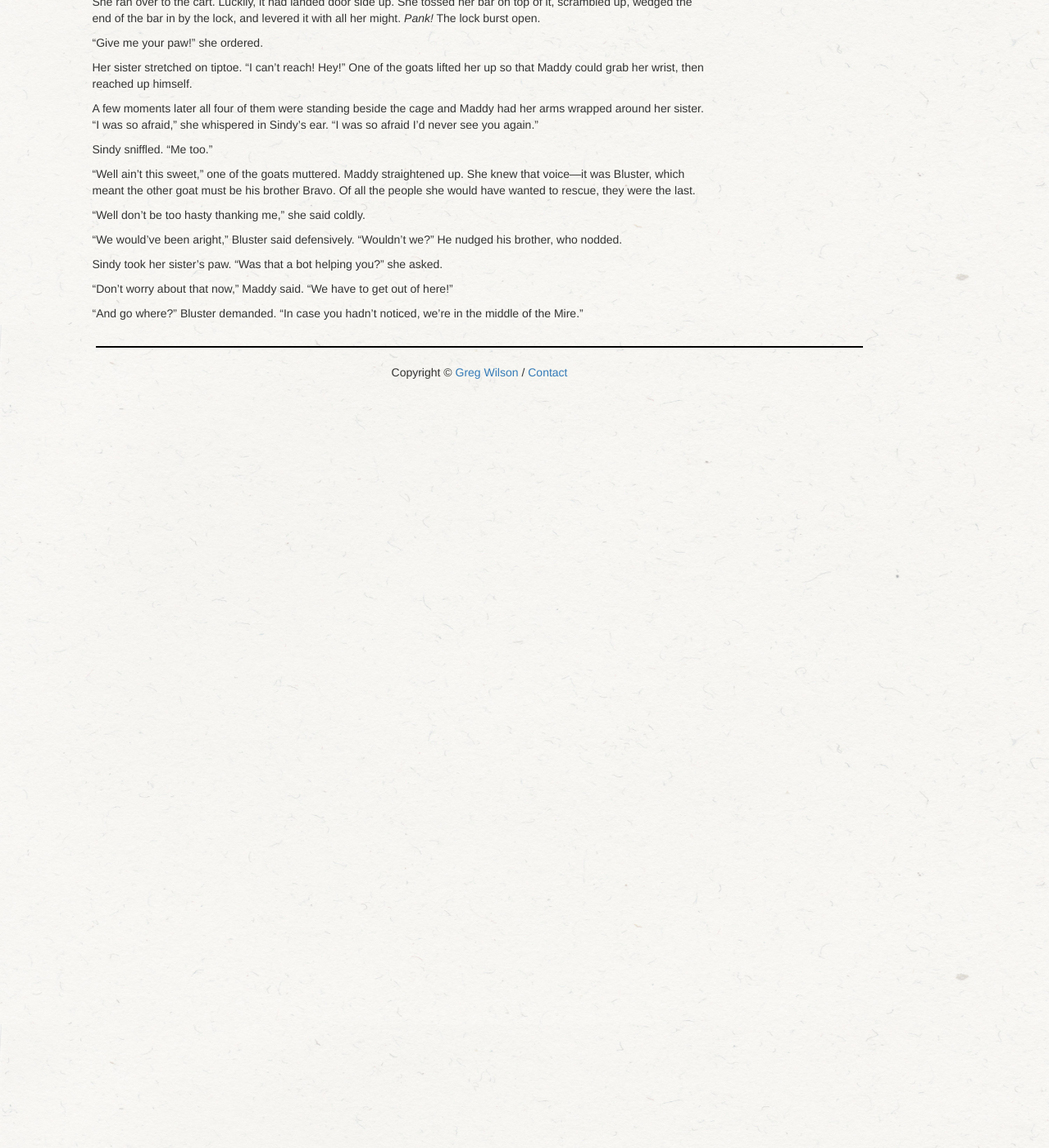
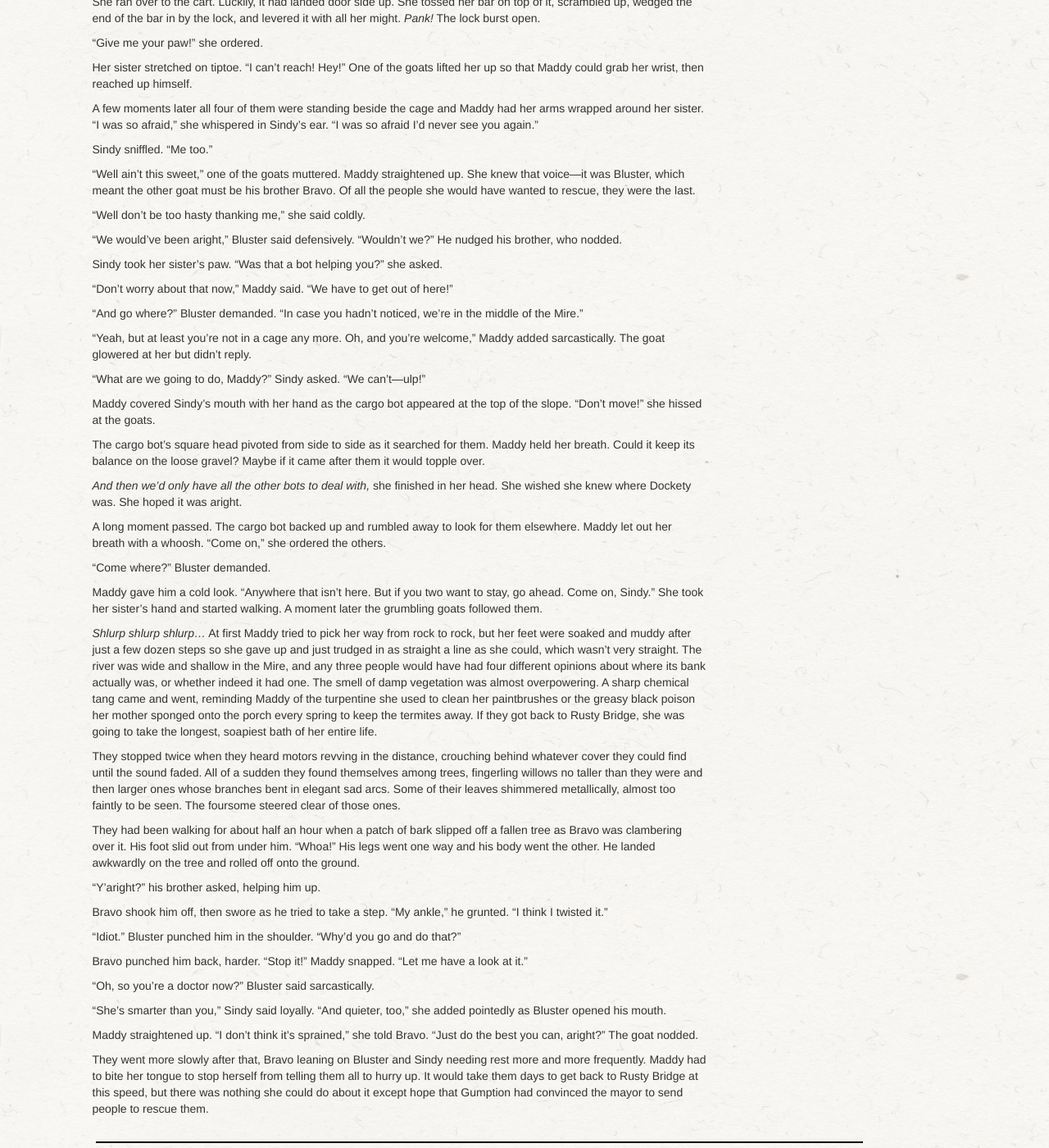
Before and after one commit to gvwilson/sensibleadventures, a Jekyll site: the page built from maddy-roo/maddy-roo.md, in a window 1280 px wide and 1400 px high, scrolled down 17524 px. Shown: the whole window at 82% size. Built offline with Jekyll 4.4.1, drawn with Linux system fonts in a browser that asks for light colours; nearby versions of some CDN libraries; library files that are not in the unit come from our copies; before the commit the page ends 17998 px from its top, so only the background shows below that.

Commit message:
+645 words

```diff
--- a/maddy-roo/maddy-roo.md
+++ b/maddy-roo/maddy-roo.md
@@ -1937,3 +1937,108 @@
 Bluster demanded.
 "In case you hadn't noticed,
 we're in the middle of the Mire."
+
+"Yeah, but at least you're not in a cage any more.
+Oh, and you're welcome,"
+Maddy added sarcastically.
+The goat glowered at her but didn't reply.
+
+"What are we going to do, Maddy?" Sindy asked.
+"We can't---ulp!"
+
+Maddy covered Sindy's mouth with her hand
+as the cargo bot appeared at the top of the slope.
+"Don't move!" she hissed at the goats.
+
+The cargo bot's square head pivoted from side to side as it searched for them.
+Maddy held her breath.
+Could it keep its balance on the loose gravel?
+Maybe if it came after them it would topple over.
+
+*And then we'd only have all the other bots to deal with,*
+she finished in her head.
+She wished she knew where Dockety was.
+She hoped it was aright.
+
+A long moment passed.
+The cargo bot backed up and rumbled away to look for them elsewhere.
+Maddy let out her breath with a whoosh.
+"Come on," she ordered the others.
+
+"Come where?" Bluster demanded.
+
+Maddy gave him a cold look.
+"Anywhere that isn't here.
+But if you two want to stay, go ahead.
+Come on, Sindy."
+She took her sister's hand and started walking.
+A moment later the grumbling goats followed them.
+
+*Shlurp shlurp shlurp...*
+At first Maddy tried to pick her way from rock to rock,
+but her feet were soaked and muddy after just a few dozen steps
+so she gave up and just trudged in as straight a line as she could,
+which wasn't very straight.
+The river was wide and shallow in the Mire,
+and any three people would have had four different opinions
+about where its bank actually was,
+or whether indeed it had one.
+The smell of damp vegetation was almost overpowering.
+A sharp chemical tang came and went,
+reminding Maddy of the turpentine she used to clean her paintbrushes
+or the greasy black poison her mother sponged onto the porch every spring
+to keep the termites away.
+If they got back to Rusty Bridge,
+she was going to take the longest, soapiest bath of her entire life.
+
+They stopped twice when they heard motors revving in the distance,
+crouching behind whatever cover they could find until the sound faded.
+All of a sudden they found themselves among trees,
+fingerling willows no taller than they were
+and then larger ones whose branches bent in elegant sad arcs.
+Some of their leaves shimmered metallically,
+almost too faintly to be seen.
+The foursome steered clear of those ones.
+
+They had been walking for about half an hour
+when a patch of bark slipped off a fallen tree
+as Bravo was clambering over it.
+His foot slid out from under him.
+"Whoa!"
+His legs went one way and his body went the other.
+He landed awkwardly on the tree and rolled off onto the ground.
+
+"Y'aright?" his brother asked,
+helping him up.
+
+Bravo shook him off,
+then swore as he tried to take a step.
+"My ankle," he grunted.
+"I think I twisted it."
+
+"Idiot."
+Bluster punched him in the shoulder.
+"Why'd you go and do that?"
+
+Bravo punched him back, harder.
+"Stop it!" Maddy snapped.
+"Let me have a look at it."
+
+"Oh, so you're a doctor now?"
+Bluster said sarcastically.
+
+"She's smarter than you," Sindy said loyally.
+"And quieter, too," she added pointedly as Bluster opened his mouth.
+
+Maddy straightened up.
+"I don't think it's sprained," she told Bravo.
+"Just do the best you can, aright?"
+The goat nodded.
+
+They went more slowly after that,
+Bravo leaning on Bluster and Sindy needing rest more and more frequently.
+Maddy had to bite her tongue to stop herself from telling them all to hurry up.
+It would take them days to get back to Rusty Bridge at this speed,
+but there was nothing she could do about it
+except hope that Gumption had convinced the mayor
+to send people to rescue them.
```
